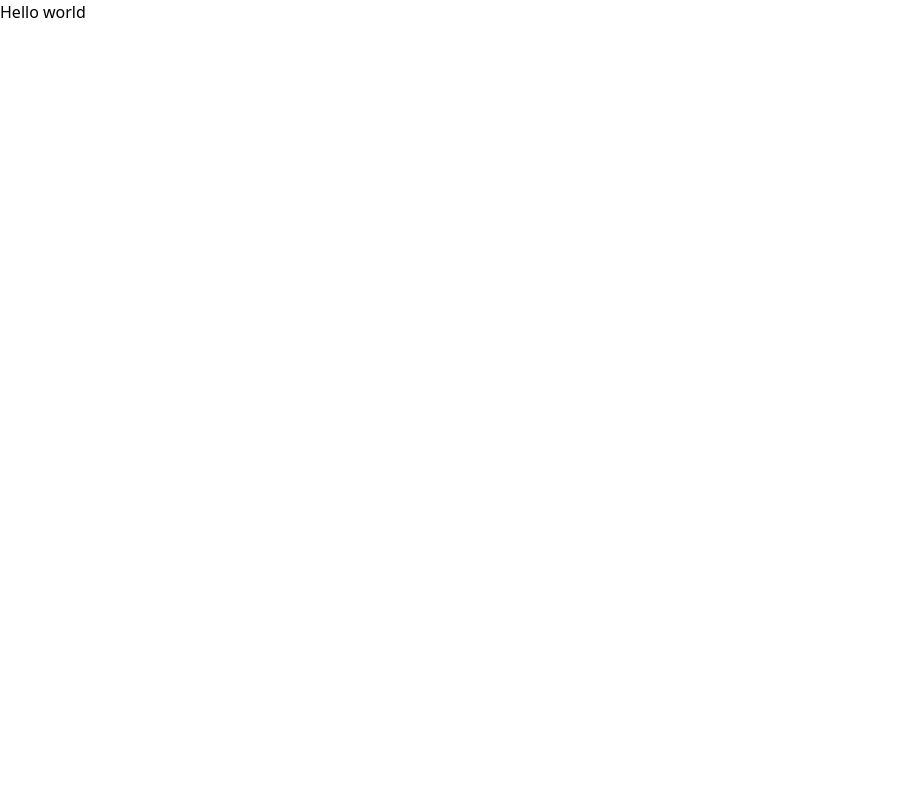
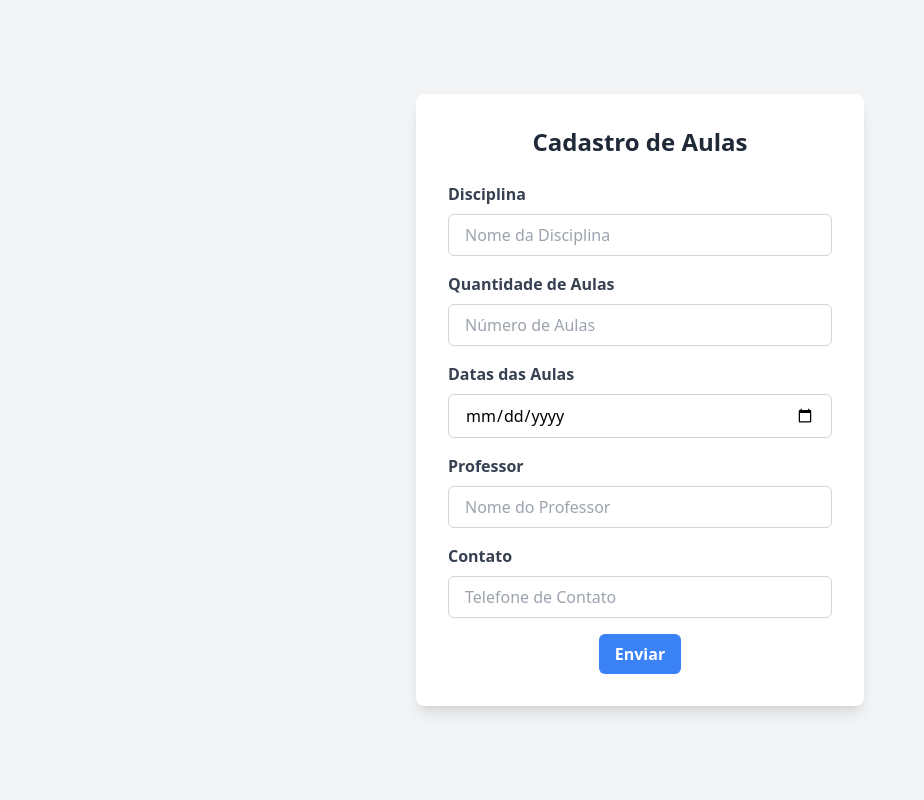
Before and after one commit to Gabriel-Souza2/formulario-professores2, a Django app: page /formulario-professores in a window 1280 px wide. Before the commit the part shown is almost empty. Shown: the whole page, without its empty margins (0-924 px from the left). Run offline with Django 5.2, Linux system fonts and the light colour scheme.

Commit message:
Criando formulario de cadastro de professores

```diff
--- a/formulario_professores/static/css/output.css
+++ b/formulario_professores/static/css/output.css
@@ -558,6 +558,155 @@ video {
   position: static;
 }
 
+.mb-2 {
+  margin-bottom: 0.5rem;
+}
+
+.mb-4 {
+  margin-bottom: 1rem;
+}
+
+.mb-6 {
+  margin-bottom: 1.5rem;
+}
+
+.block {
+  display: block;
+}
+
+.flex {
+  display: flex;
+}
+
+.min-h-screen {
+  min-height: 100vh;
+}
+
+.w-full {
+  width: 100%;
+}
+
+.max-w-md {
+  max-width: 28rem;
+}
+
+.items-center {
+  align-items: center;
+}
+
+.justify-center {
+  justify-content: center;
+}
+
+.rounded-lg {
+  border-radius: 0.5rem;
+}
+
+.rounded-md {
+  border-radius: 0.375rem;
+}
+
+.border {
+  border-width: 1px;
+}
+
+.border-gray-300 {
+  --tw-border-opacity: 1;
+  border-color: rgb(209 213 219 / var(--tw-border-opacity));
+}
+
+.bg-blue-500 {
+  --tw-bg-opacity: 1;
+  background-color: rgb(59 130 246 / var(--tw-bg-opacity));
+}
+
+.bg-gray-100 {
+  --tw-bg-opacity: 1;
+  background-color: rgb(243 244 246 / var(--tw-bg-opacity));
+}
+
+.bg-white {
+  --tw-bg-opacity: 1;
+  background-color: rgb(255 255 255 / var(--tw-bg-opacity));
+}
+
+.p-8 {
+  padding: 2rem;
+}
+
+.px-4 {
+  padding-left: 1rem;
+  padding-right: 1rem;
+}
+
+.py-2 {
+  padding-top: 0.5rem;
+  padding-bottom: 0.5rem;
+}
+
+.text-center {
+  text-align: center;
+}
+
+.text-2xl {
+  font-size: 1.5rem;
+  line-height: 2rem;
+}
+
+.font-bold {
+  font-weight: 700;
+}
+
+.font-semibold {
+  font-weight: 600;
+}
+
+.text-gray-700 {
+  --tw-text-opacity: 1;
+  color: rgb(55 65 81 / var(--tw-text-opacity));
+}
+
+.text-gray-800 {
+  --tw-text-opacity: 1;
+  color: rgb(31 41 55 / var(--tw-text-opacity));
+}
+
+.text-white {
+  --tw-text-opacity: 1;
+  color: rgb(255 255 255 / var(--tw-text-opacity));
+}
+
 .decoration-slate-50 {
   text-decoration-color: #f8fafc;
 }
+
+.shadow-lg {
+  --tw-shadow: 0 10px 15px -3px rgb(0 0 0 / 0.1), 0 4px 6px -4px rgb(0 0 0 / 0.1);
+  --tw-shadow-colored: 0 10px 15px -3px var(--tw-shadow-color), 0 4px 6px -4px var(--tw-shadow-color);
+  box-shadow: var(--tw-ring-offset-shadow, 0 0 #0000), var(--tw-ring-shadow, 0 0 #0000), var(--tw-shadow);
+}
+
+.hover\:bg-blue-600:hover {
+  --tw-bg-opacity: 1;
+  background-color: rgb(37 99 235 / var(--tw-bg-opacity));
+}
+
+.focus\:outline-none:focus {
+  outline: 2px solid transparent;
+  outline-offset: 2px;
+}
+
+.focus\:ring-2:focus {
+  --tw-ring-offset-shadow: var(--tw-ring-inset) 0 0 0 var(--tw-ring-offset-width) var(--tw-ring-offset-color);
+  --tw-ring-shadow: var(--tw-ring-inset) 0 0 0 calc(2px + var(--tw-ring-offset-width)) var(--tw-ring-color);
+  box-shadow: var(--tw-ring-offset-shadow), var(--tw-ring-shadow), var(--tw-shadow, 0 0 #0000);
+}
+
+.focus\:ring-blue-500:focus {
+  --tw-ring-opacity: 1;
+  --tw-ring-color: rgb(59 130 246 / var(--tw-ring-opacity));
+}
+
+.focus\:ring-opacity-50:focus {
+  --tw-ring-opacity: 0.5;
+}
--- a/formulario_professores/templates/formulario.html
+++ b/formulario_professores/templates/formulario.html
@@ -8,7 +8,55 @@
     {% load static %}
     <link rel="stylesheet" href="{% static 'css/output.css' %}" type="text/css">
 </head>
-<body>
-    <h1 class="decoration-slate-50">Hello world</h1>
+<body class="bg-gray-100 flex items-center justify-center min-h-screen">
+
+    <div class="bg-white p-8 rounded-lg shadow-lg w-full max-w-md">
+        <h2 class="text-2xl font-bold mb-6 text-center text-gray-800">Cadastro de Aulas</h2>
+        <form action="#" method="POST">
+
+            <!-- Campo Disciplina -->
+            <div class="mb-4">
+                <label for="disciplina" class="block text-gray-700 font-semibold mb-2">Disciplina</label>
+                <input type="text" id="disciplina" name="disciplina" placeholder="Nome da Disciplina"
+                    class="w-full px-4 py-2 border border-gray-300 rounded-md focus:outline-none focus:ring-2 focus:ring-blue-500">
+            </div>
+
+            <!-- Campo Quantidade de Aulas -->
+            <div class="mb-4">
+                <label for="quantidade_aulas" class="block text-gray-700 font-semibold mb-2">Quantidade de Aulas</label>
+                <input type="number" id="quantidade_aulas" name="quantidade_aulas" placeholder="Número de Aulas"
+                    class="w-full px-4 py-2 border border-gray-300 rounded-md focus:outline-none focus:ring-2 focus:ring-blue-500">
+            </div>
+
+            <!-- Campo Datas das Aulas -->
+            <div class="mb-4">
+                <label for="datas_aulas" class="block text-gray-700 font-semibold mb-2">Datas das Aulas</label>
+                <input type="date" id="datas_aulas" name="datas_aulas" placeholder="Escolha as datas"
+                    class="w-full px-4 py-2 border border-gray-300 rounded-md focus:outline-none focus:ring-2 focus:ring-blue-500">
+            </div>
+
+            <!-- Campo Professor -->
+            <div class="mb-4">
+                <label for="professor" class="block text-gray-700 font-semibold mb-2">Professor</label>
+                <input type="text" id="professor" name="professor" placeholder="Nome do Professor"
+                    class="w-full px-4 py-2 border border-gray-300 rounded-md focus:outline-none focus:ring-2 focus:ring-blue-500">
+            </div>
+
+            <!-- Campo Contato -->
+            <div class="mb-4">
+                <label for="contato" class="block text-gray-700 font-semibold mb-2">Contato</label>
+                <input type="tel" id="contato" name="contato" placeholder="Telefone de Contato"
+                    class="w-full px-4 py-2 border border-gray-300 rounded-md focus:outline-none focus:ring-2 focus:ring-blue-500">
+            </div>
+
+            <!-- Botão de Enviar -->
+            <div class="flex justify-center">
+                <button type="submit" class="bg-blue-500 text-white font-bold py-2 px-4 rounded-md hover:bg-blue-600 focus:outline-none focus:ring-2 focus:ring-blue-500 focus:ring-opacity-50">
+                    Enviar
+                </button>
+            </div>
+        </form>
+    </div>
+
 </body>
 </html>
```
